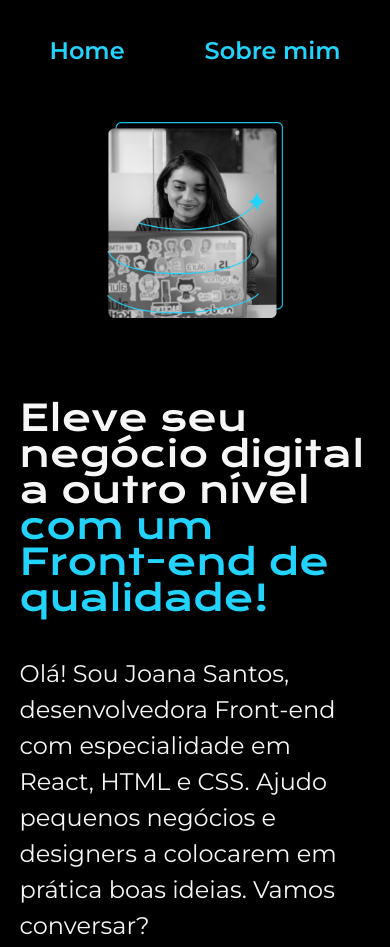
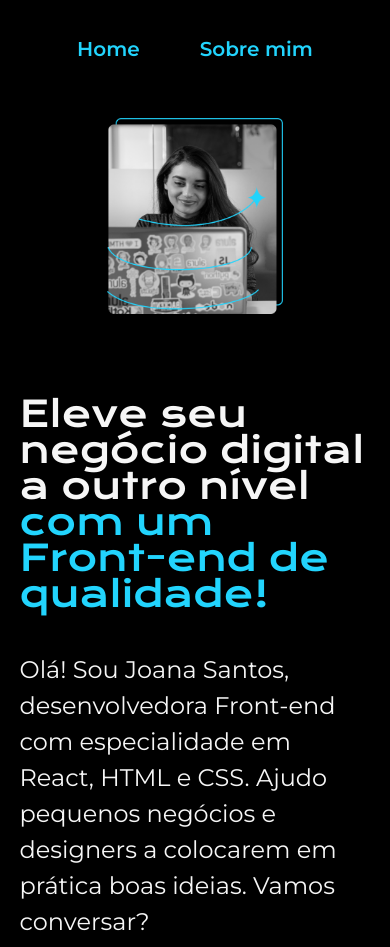
Before and after one commit to Ryotruuser/p-apresentacao, a plain HTML site: page index.html in a window 390 px wide. Shown: the top 947 px of the page. Drawn offline with nearby package versions, Linux system fonts and the light colour scheme.

Commit message:
realizando alguns ajustes na responsividade

```diff
--- a/estilo/estilo.css
+++ b/estilo/estilo.css
@@ -128,6 +128,11 @@ body{
 
     .cabecalho-menu{
         justify-content: center;
+        gap: 60px;
+    }
+
+    .cabecalho-menu-link{
+        font-size: 1.25rem;
     }
 
     .apresentacao{
@@ -137,8 +142,5 @@ body{
 
     .apresentacao-conteudo{
         width: auto;
-
-
     }
-
 }
```
